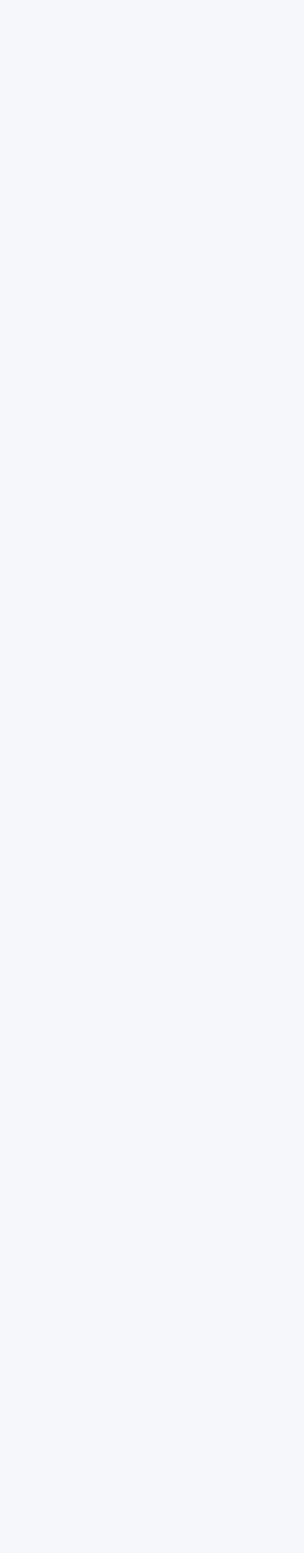
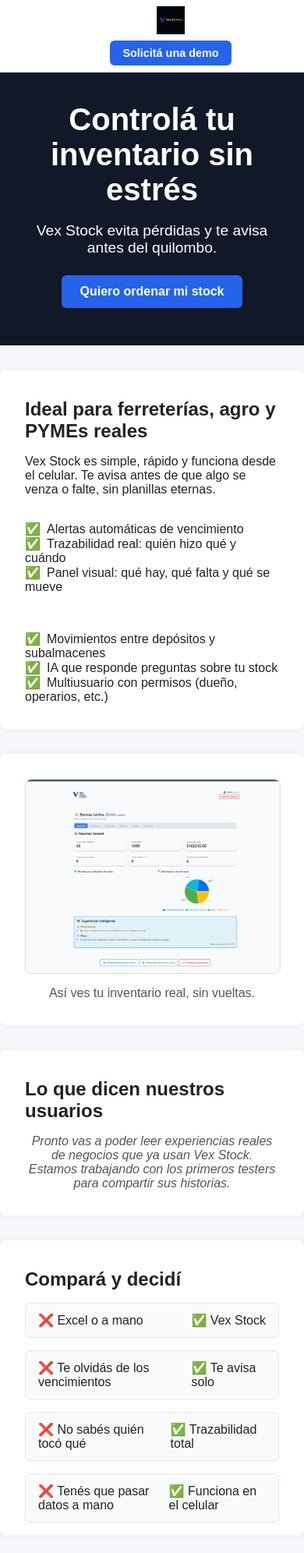
Before and after one commit to Ronhin-f/vex-landing, a plain HTML site: page index.html in a window 390 px wide. Shown: the top 1992 px of the page at 78% size. Before the commit the page ends 844 px from the top, so only its background shows below. Drawn offline with Linux system fonts and the light colour scheme.

Commit message:
Update index.html

```diff
--- a/index.html
+++ b/index.html
@@ -47,7 +47,7 @@
       color: white;
       padding: 3rem 2rem;
       text-align: center;
-      margin-top: 3.5rem; /* compensación por el navbar fijo */
+      margin-top: 3.5rem;
     }
 
     header h1 {
@@ -67,3 +67,173 @@
       background: #2563eb;
       color: white;
       text-decoration: none;
+      padding: 0.75rem 1.5rem;
+      border-radius: 6px;
+      font-weight: bold;
+      display: inline-block;
+    }
+
+    section {
+      max-width: 900px;
+      margin: 2rem auto;
+      padding: 1rem 2rem;
+      background: white;
+      border-radius: 8px;
+      box-shadow: 0 0 10px rgba(0,0,0,0.05);
+    }
+
+    h2 {
+      font-size: 1.5rem;
+      margin-bottom: 1rem;
+    }
+
+    .grid {
+      display: grid;
+      grid-template-columns: repeat(auto-fit, minmax(320px, 1fr));
+      gap: 1rem;
+    }
+
+    ul {
+      list-style: none;
+      padding-left: 0;
+    }
+
+    li::before {
+      content: "✅";
+      margin-right: 0.5rem;
+      color: #22c55e;
+    }
+
+    .screenshot {
+      width: 100%;
+      max-width: 700px;
+      margin: 1rem auto;
+      display: block;
+      border: 1px solid #ddd;
+      border-radius: 8px;
+    }
+
+    .comparativa {
+      display: flex;
+      flex-direction: column;
+      gap: 1rem;
+    }
+
+    .comparativa div {
+      display: flex;
+      justify-content: space-between;
+      background: #f9fafb;
+      padding: 0.75rem 1rem;
+      border-radius: 6px;
+      border: 1px solid #e5e7eb;
+    }
+
+    form {
+      display: flex;
+      flex-direction: column;
+      gap: 1rem;
+    }
+
+    input, textarea {
+      padding: 0.75rem;
+      border-radius: 6px;
+      border: 1px solid #ccc;
+    }
+
+    button {
+      background: #16a34a;
+      color: white;
+      padding: 0.75rem;
+      border: none;
+      border-radius: 6px;
+      font-weight: bold;
+      cursor: pointer;
+    }
+
+    footer {
+      text-align: center;
+      font-size: 0.9rem;
+      color: #555;
+      padding: 2rem 1rem;
+    }
+
+    @media (max-width: 600px) {
+      .navbar {
+        flex-direction: column;
+        gap: 0.5rem;
+      }
+    }
+  </style>
+</head>
+<body>
+
+  <!-- NAVBAR FIJO -->
+  <nav class="navbar">
+    <img src="logo-vex.png" alt="Vex Stock logo">
+    <a class="cta-button" href="#demo">Solicitá una demo</a>
+  </nav>
+
+  <header>
+    <h1>Controlá tu inventario sin estrés</h1>
+    <p>Vex Stock evita pérdidas y te avisa antes del quilombo.</p>
+    <div class="cta">
+      <a href="#demo">Quiero ordenar mi stock</a>
+    </div>
+  </header>
+
+  <section>
+    <h2>Ideal para ferreterías, agro y PYMEs reales</h2>
+    <p>Vex Stock es simple, rápido y funciona desde el celular. Te avisa antes de que algo se venza o falte, sin planillas eternas.</p>
+    <div class="grid">
+      <ul>
+        <li>Alertas automáticas de vencimiento</li>
+        <li>Trazabilidad real: quién hizo qué y cuándo</li>
+        <li>Panel visual: qué hay, qué falta y qué se mueve</li>
+      </ul>
+      <ul>
+        <li>Movimientos entre depósitos y subalmacenes</li>
+        <li>IA que responde preguntas sobre tu stock</li>
+        <li>Multiusuario con permisos (dueño, operarios, etc.)</li>
+      </ul>
+    </div>
+  </section>
+
+  <section>
+    <img src="screenshot.png" alt="Pantalla de Vex Stock" class="screenshot" />
+    <p style="text-align: center; color: #555;">Así ves tu inventario real, sin vueltas.</p>
+  </section>
+
+  <section>
+    <h2>Lo que dicen nuestros usuarios</h2>
+    <p style="text-align: center; font-style: italic; color: #555;">
+      Pronto vas a poder leer experiencias reales de negocios que ya usan Vex Stock.<br>
+      Estamos trabajando con los primeros testers para compartir sus historias.
+    </p>
+  </section>
+
+  <section>
+    <h2>Compará y decidí</h2>
+    <div class="comparativa">
+      <div><span>❌ Excel o a mano</span> <span>✅ Vex Stock</span></div>
+      <div><span>❌ Te olvidás de los vencimientos</span> <span>✅ Te avisa solo</span></div>
+      <div><span>❌ No sabés quién tocó qué</span> <span>✅ Trazabilidad total</span></div>
+      <div><span>❌ Tenés que pasar datos a mano</span> <span>✅ Funciona en el celular</span></div>
+    </div>
+  </section>
+
+  <section id="demo">
+    <h2>Solicitá una demo sin vueltas</h2>
+    <form>
+      <input type="text" placeholder="Tu nombre" required />
+      <input type="email" placeholder="Tu correo" required />
+      <textarea rows="4" placeholder="Contanos un poco sobre tu negocio..."></textarea>
+      <button type="submit">Mostrame cómo funciona</button>
+    </form>
+  </section>
+
+  <footer>
+    © 2025 Vex Stock. Inventario simple para negocios reales.
+  </footer>
+
+</body>
+</html>
```
